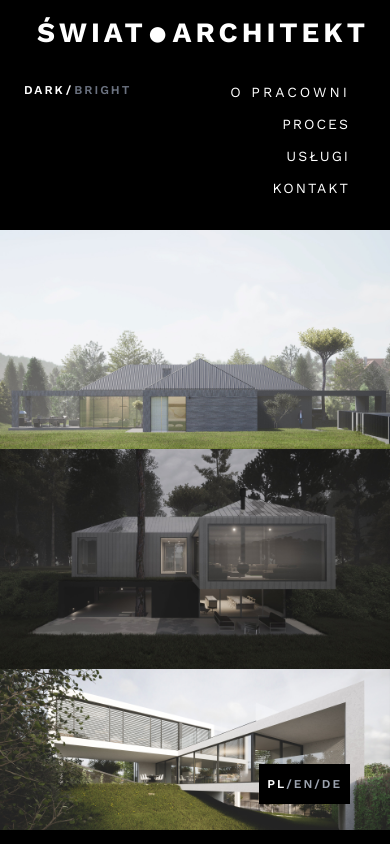
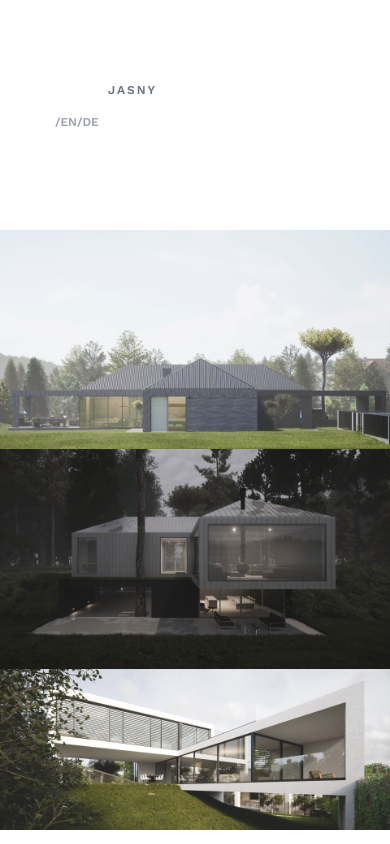
Before and after one commit to SWIATARCHITEKTSTUDIO/portfolio-architecture, a React (Vite) app: page / in a window 390 px wide. Built offline with nearby package versions, Linux system fonts and the light colour scheme.

Commit message:
feedback changes

```diff
--- a/src/components/BlackWhiteTheme.tsx
+++ b/src/components/BlackWhiteTheme.tsx
@@ -5,12 +5,15 @@ const BlackWhiteTheme = () => {
   const { state, dispatch } = useProjectContext();
 
   const isActive = state.theme.text === "black";
+  const language = state.language;
+  console.log({ language });
 
   console.log({ isActive });
-
+  // CIEMNY/JASNY
   return (
+    <div className="z-10 absolute top-4 flex gap-0 self-start left-[2.5rem] lg:left-auto lg:self-end  ">
       <div
-      className={`text-${state.theme.text}  z-10 absolute top-4 flex gap-0 self-start left-6 lg:left-auto lg:self-end tracking-[2px] font-semibold text-xs`}
+        className={`text-${state.theme.text} tracking-[2px] font-semibold text-xs `}
       >
         <div className="flex items-center justify-center gap-[1px]">
           <button
@@ -27,7 +30,9 @@ const BlackWhiteTheme = () => {
               isActive && "font-extrabold  text-gray-500"
             } text-${state.theme.text}`}
           >
-          Dark
+            {language == "pl" && "CIEMNY"}
+            {language == "de" && "DUNKEL"}
+            {language == "en" && "DARK"}
           </button>
           /
           <button
@@ -44,8 +49,13 @@ const BlackWhiteTheme = () => {
               !isActive ? "text-gray-500 " : "font-extrabold  "
             } `}
           >
-          Bright
+            {language == "pl" && "JASNY"}
+            {language == "de" && "HELL"}
+            {language == "en" && "BRIGHT"}
+
+            {/* Bright */}
           </button>
+        </div>
       </div>
     </div>
   );
--- a/src/components/HomeContentTabs.tsx
+++ b/src/components/HomeContentTabs.tsx
@@ -484,7 +484,8 @@ const HomeContentTabs = () => {
       pt={{
         inkbar: { className: "hidden" },
         navContainer: {
-          className: " order-first lg:order-last w-full flex justify-end ",
+          className:
+            " order-first lg:order-last w-full flex justify-end   w-auto ",
         },
 
         nav: {
--- a/src/components/ProjectContentTabs.tsx
+++ b/src/components/ProjectContentTabs.tsx
@@ -167,21 +167,25 @@ const ProjectContentTabs = ({
       <TabPanel
         pt={{
           header: {
-            className: "absolute top-[-50%] right-0 h-auto",
+            className: "relative  right-0 w-24 h-24",
           },
         }}
         headerTemplate={svg?.map((svgItem, index) => (
+          <>
+            <div className="absolute -top-4 left-0">
               <img
                 key={`svg-${index}`}
                 src={svgItem}
                 alt=""
-            className="w-24 ml-auto  rounded-sm  text-black mb-2"
+                className="w-24 h-24 ml-auto  rounded-sm  text-black shapossss"
                 style={{
                   filter: `brightness(${
                     theme.bg == "black" ? "100" : "0"
                   }) saturate(100%)`,
                 }}
               />
+            </div>
+          </>
         ))}
       ></TabPanel>
       {/* ABOUT ME */}
--- a/src/pages/Home.tsx
+++ b/src/pages/Home.tsx
@@ -39,50 +39,6 @@ const Home = () => {
             ŚWIAT <span className="text-4xl"> ●</span> ARCHITEKT
           </p>
         </h1>
-        <div className=" absolute right-10 p-2 bottom-10 z-30 flex lg:hidden gap-0 self-end items-center h-10 bg-black tracking-[2px] font-semibold text-xs">
-          <p
-            className={` cursor-pointer ${
-              language === "pl" ? "text-white" : "text-gray-400"
-            }`}
-            onClick={() =>
-              dispatch({
-                type: actionTypes.UPDATE_LANGUAGE,
-                payload: "pl",
-              })
-            }
-          >
-            PL
-          </p>
-          <p className="text-gray-400">/</p>
-          <p
-            className={` cursor-pointer ${
-              language === "en" ? "text-white" : "text-gray-400"
-            }`}
-            onClick={() =>
-              dispatch({
-                type: actionTypes.UPDATE_LANGUAGE,
-                payload: "en",
-              })
-            }
-          >
-            EN
-          </p>
-
-          <p className="text-gray-400">/</p>
-          <p
-            className={` cursor-pointer ${
-              language === "de" ? "text-white" : "text-gray-400"
-            }`}
-            onClick={() =>
-              dispatch({
-                type: actionTypes.UPDATE_LANGUAGE,
-                payload: "de",
-              })
-            }
-          >
-            DE
-          </p>
-        </div>
 
         <div
           className={`grid grid-cols-1 mobile-height lg:h-auto lg:grid-cols-12  relative gap-0 bg-{${theme.bg}} lg:bg-${theme.bg} w-[100%] overflow-y-auto`}
@@ -125,7 +81,7 @@ const Home = () => {
               <p className="text-gray-400">/</p>
               <p
                 className={` cursor-pointer ${
-                  language === "de" ? "text-black" : "text-gray-400"
+                  language === "de" ? `text-${theme.text}` : "text-gray-400"
                 }`}
                 onClick={() =>
                   dispatch({
@@ -137,6 +93,51 @@ const Home = () => {
                 DE
               </p>
             </div>
+            <div className="z-10 font-semibold text-xs lg:hidden absolute top-12 flex gap-0 self-start left-[2.5rem] lg:left-auto lg:self-end  ">
+              <p
+                className={` cursor-pointer font-semibold text-xs ${
+                  language === "pl" ? `text-${theme.text}` : "text-gray-400"
+                }`}
+                onClick={() =>
+                  dispatch({
+                    type: actionTypes.UPDATE_LANGUAGE,
+                    payload: "pl",
+                  })
+                }
+              >
+                PL
+              </p>
+              <p className="text-gray-400">/</p>
+              <p
+                className={`font-semibold text-xs cursor-pointer ${
+                  language === "en" ? `text-${theme.text}` : "text-gray-400"
+                }`}
+                onClick={() =>
+                  dispatch({
+                    type: actionTypes.UPDATE_LANGUAGE,
+                    payload: "en",
+                  })
+                }
+              >
+                EN
+              </p>
+
+              <p className="text-gray-400">/</p>
+              <p
+                className={` cursor-pointer font-semibold text-xs ${
+                  language === "de" ? `text-${theme.text}` : "text-gray-400"
+                }`}
+                onClick={() =>
+                  dispatch({
+                    type: actionTypes.UPDATE_LANGUAGE,
+                    payload: "de",
+                  })
+                }
+              >
+                DE
+              </p>
+            </div>
+
             <BlackWhiteTheme />
           </div>
           <div className=" flex flex-col   lg:min-h-screen lg:max-h-screen  h-full md:h-screen relative  w-full col-span-1 lg:col-span-5">
```
Also changed, not shown: src/pages/Loader.tsx (+0 -35 lines), 1 other file (tests, documents, lock files or other folders). Lines whose indentation alone changed are shown as unchanged.
